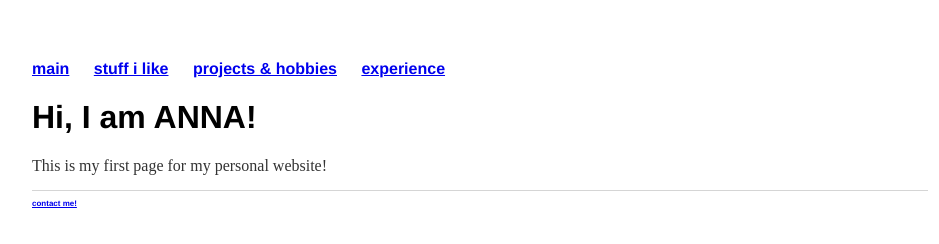
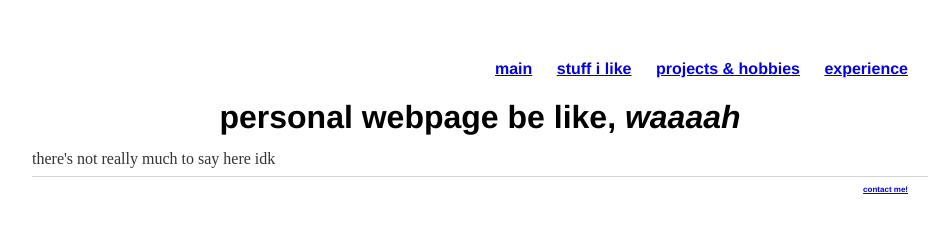
Before and after one commit to aye1captain/aye1captain.github.io, a plain HTML site: page index.html in a window 1280 px wide. Shown: the whole page, without its empty margins (160-1099 px from the left). Drawn offline with Linux system fonts and the light colour scheme.

Commit message:
update styles 2

```diff
--- a/css/styles.css
+++ b/css/styles.css
@@ -7,10 +7,12 @@ nav ul, footer ul {
     padding: 0px;
     list-style: none;
     font-weight: bold;
+    text-align: right;
 }
 nav ul li, footer ul li {
     display: inline;
     margin-right: 20px;
+    text-align: right;
 }
 a:hover {
     text-decoration: underline;
@@ -18,6 +20,7 @@ a:hover {
 h1 {
     font-size: 2em;
     font-family: 'Helvetica', 'Arial', 'Sans-Serif';
+    text-align: center;
 }
 h2 {
     font-size: 1.5em;
@@ -25,7 +28,7 @@ h2 {
 }
 p {
     font-size: 1em;
-    line-height: 1em;
+    line-height: .15em;
     color: #333;
 }
 footer {
@@ -39,9 +42,3 @@ ul.posts {
 ul.posts li {
     list-style: none;
 }
-
-/* styling navlist --> from geeksforgeeks.org */
-#navlist {
-    position: absolute;
-    width: 100%;
-}
--- a/index.html
+++ b/index.html
@@ -21,8 +21,8 @@
         <main>
             <div class="container">
                 <div class="blurb">
-                    <h1>Hi, I am ANNA!</h1>
-                    <p>This is my first page for my personal website!</a></p>
+                    <h1>personal webpage be like, <i>waaaah</i></h1>
+                    <c><p>there's not really much to say here idk</p></c>
                 </div>
             </div>
         </main>
```
